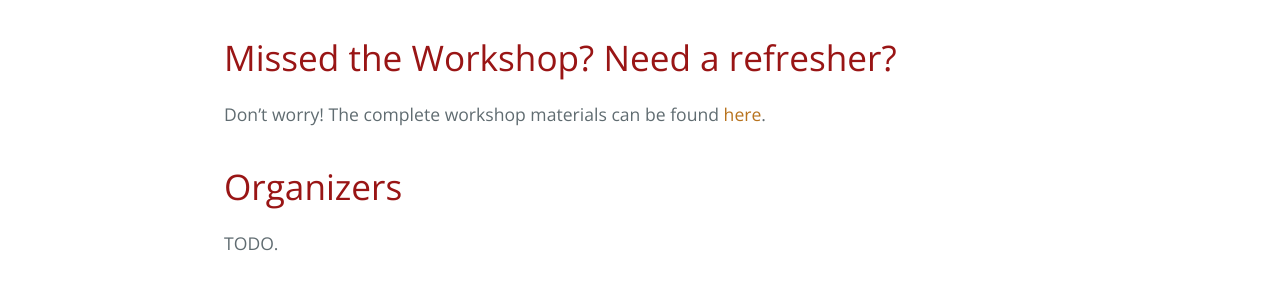
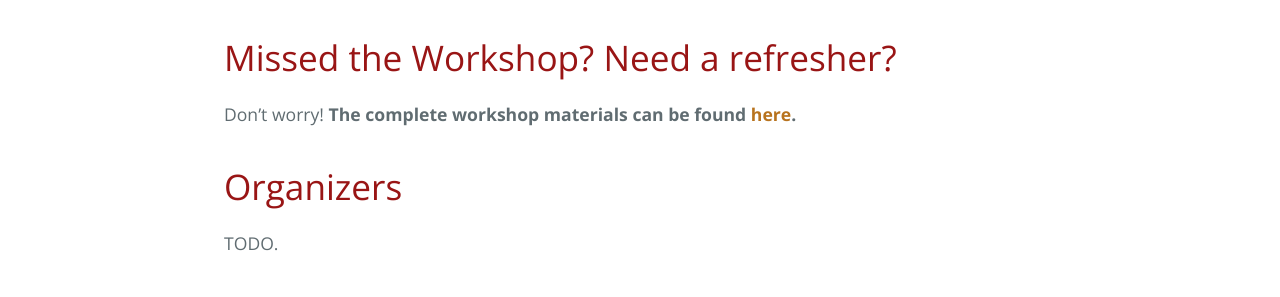
Before and after one commit to yanivyacoby/a-guide-to-your-phd, a Jekyll site: the page built from index.md, in a window 1280 px wide. Shown: the part 1100-1397 px from the top of the page. Built offline with Jekyll 4.4.1, drawn with Linux system fonts in a browser that asks for light colours.

```diff
--- a/index.md
+++ b/index.md
@@ -43,7 +43,7 @@ You can find a full list of organizers [below](#organizers).
 
 # Missed the Workshop? Need a refresher?
 
-Don't worry! The complete workshop materials can be found [here](./guide.html).
+Don't worry! **The complete workshop materials can be found [here](./guide.html).**
 
 
 # Organizers
```
